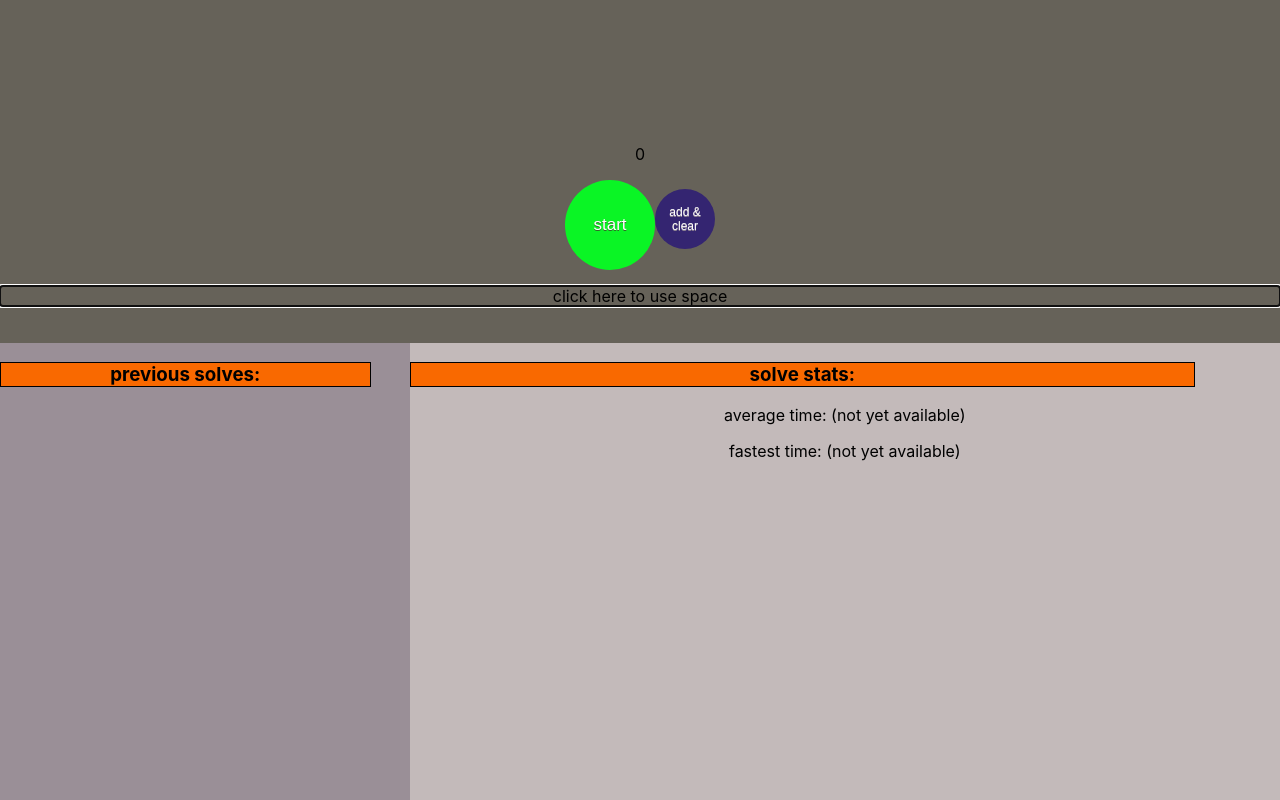
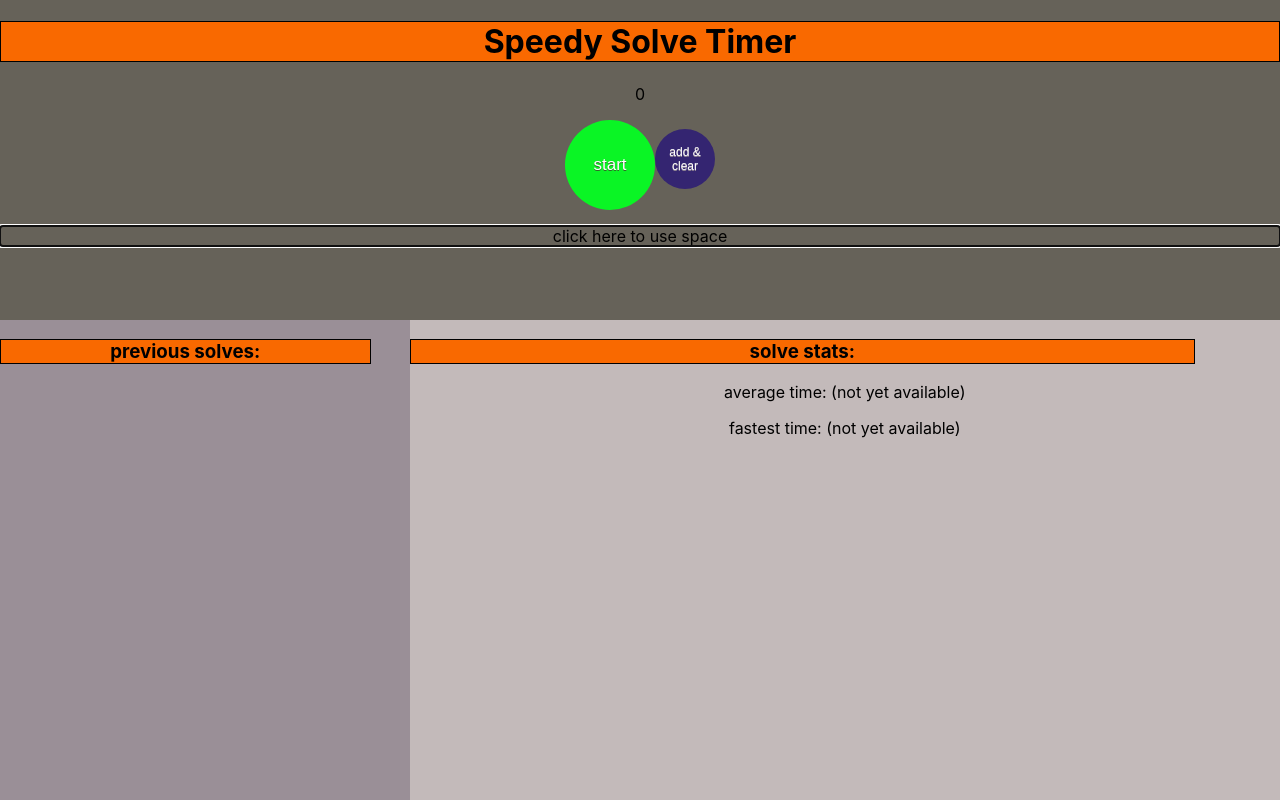
Before and after one commit to cubemer/speed-solve-timer, a React (Create React App) app: page / in a window 1280 px wide. Built offline with nearby package versions, Linux system fonts and the light colour scheme.

Commit message:
Add an h1 tag
I finished up the desing of the main design components by adding the headline to the clock div

```diff
--- a/src/App.css
+++ b/src/App.css
@@ -18,15 +18,20 @@
 }
 
 .clock {
-  height: 32%;
-  padding-top: 16vh;
-  /* background-color: #08141c; */
-  background-color: #666259;
+  height: 40%;
+	background-color: #666259;
+	text-align: center;
+}
+
+.clock h1 {
+	border: 1px solid black;
+	background-color: var(--color-blaze-orange);
 }
 
 .display {
-  height: 68%;
-  display: flex;
+  height: 60%;
+	display: flex;
+	/* padding-top: 8vh; */
 }
 
 .display h3 {
@@ -96,18 +101,6 @@
 	top:1px;
 }
 
-
-
-
-
-
-
-
-
-
-
-
-
 .clearButton {
 	background-color:#342571;
   border-radius:50%;
--- a/src/App.js
+++ b/src/App.js
@@ -94,6 +94,7 @@ class Timer extends React.Component {
     return(
       <div className='timer'>
         <div className='clock'>
+          <h1>Speedy Solve Timer</h1>
           <p>{this.state.clock / 1000}</p>
           {ssButton}
           <button className='clearButton' onClick={this.clearClockHandler} >add & clear</button>
```
